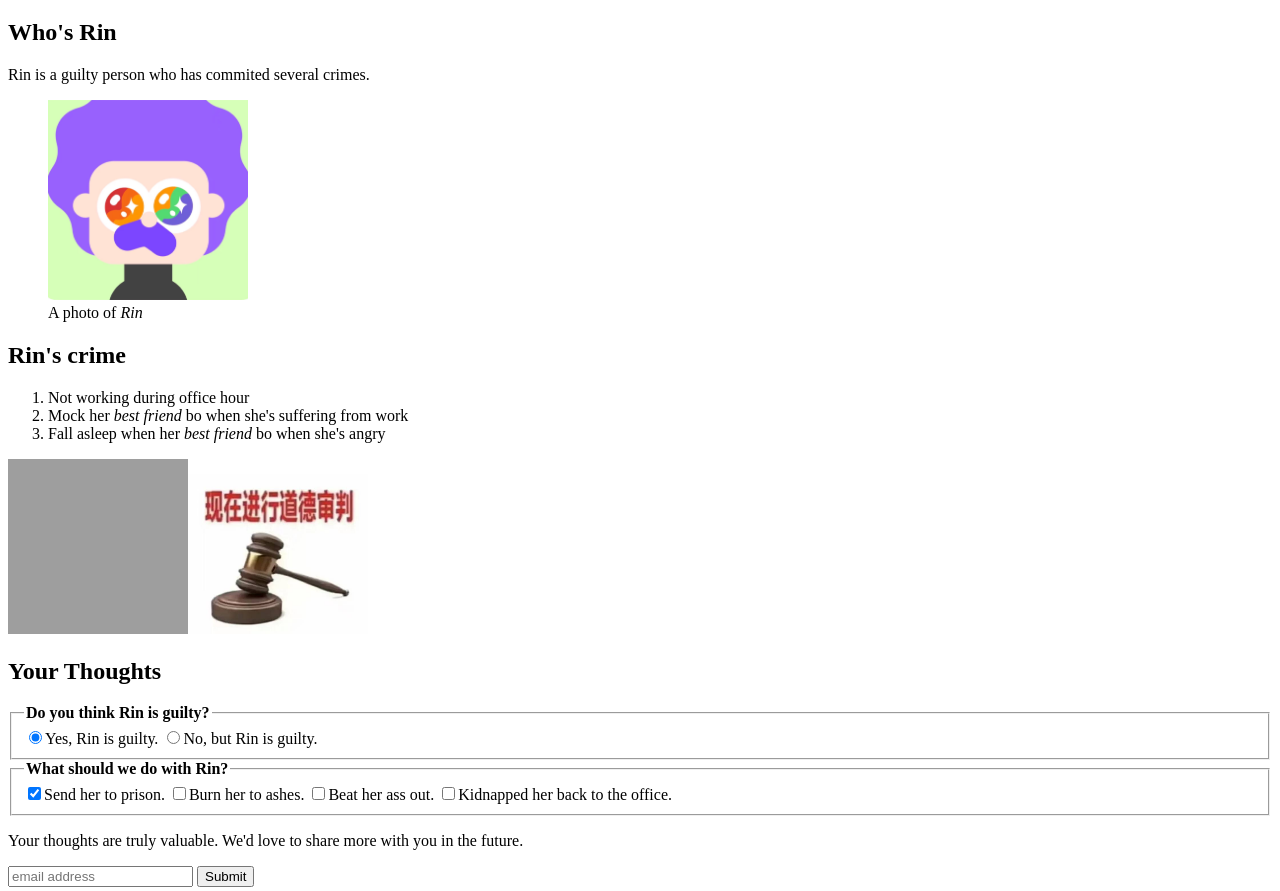
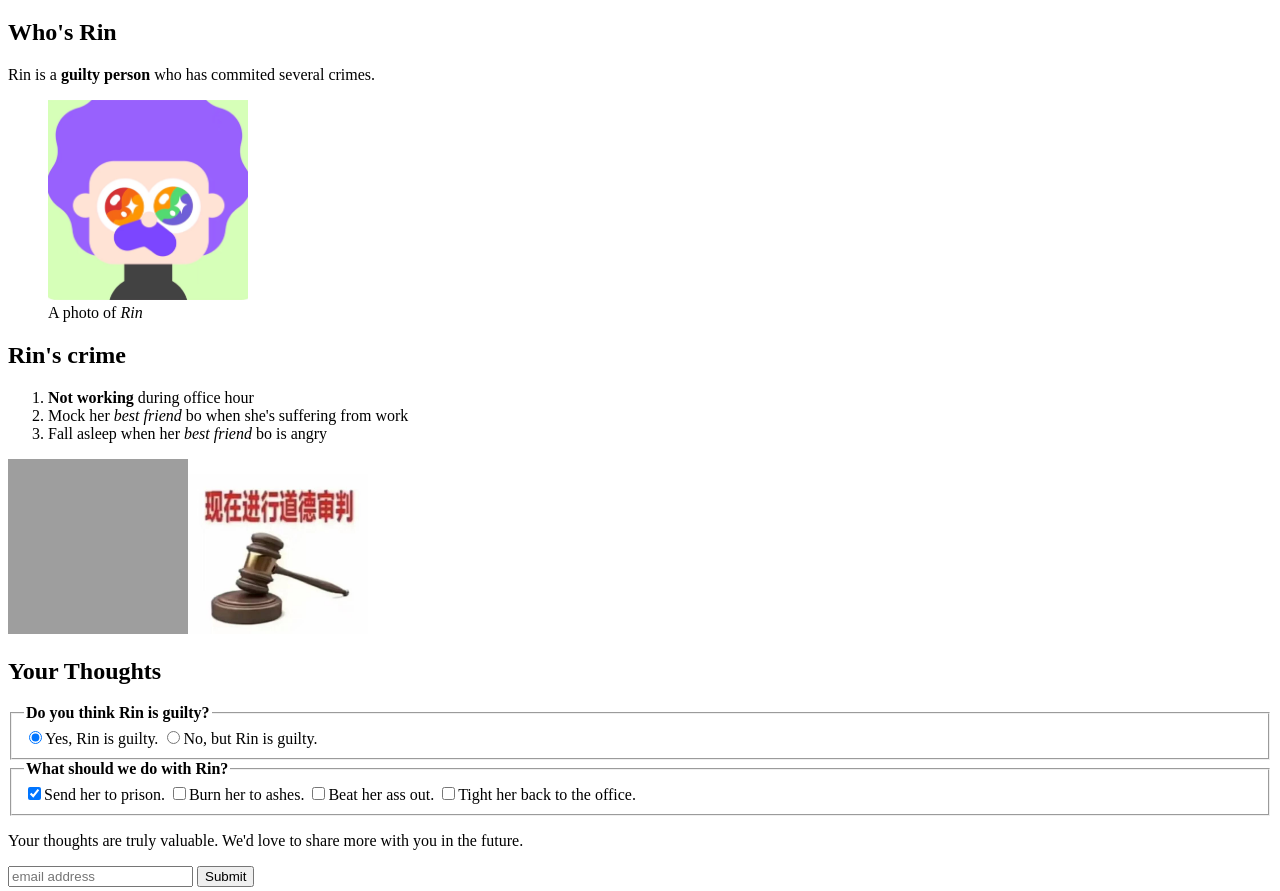
Before and after one commit to ablesama/Bo-baby-phase, a plain HTML site: page index.html in a window 1280 px wide. Shown: the part 61-952 px from the top of the page. Drawn offline with Linux system fonts and the light colour scheme; grey boxes are pictures that could not be loaded.

Commit message:
Update index.html

```diff
--- a/index.html
+++ b/index.html
@@ -10,7 +10,7 @@
         <h1>CANCEL RIN</h1>
         <section>
             <h2>Who's Rin</h2>
-            <p>Rin is a guilty person who has commited several crimes.</p>
+            <p>Rin is a <strong>guilty person</strong> who has commited several crimes.</p>
             <figure>
                 <img src="Rin.jpg" alt="犯人照片" width="200" height="200">
                 <figcaption>A photo of <em>Rin</em></figcaption>
@@ -19,9 +19,9 @@
         <section>
             <h2>Rin's crime</h2>
             <ol>
-                <li>Not working during office hour</li>
+                <li><strong>Not working</strong> during office hour</li>
                 <li>Mock her <em>best friend</em> bo when she's suffering from work</li>
-                <li>Fall asleep when her <em>best friend</em> bo when she's angry</li>
+                <li>Fall asleep when her <em>best friend</em> bo is angry</li>
             </ol>
             <img src="https://images2.gamme.com.tw/news2/2012/42/06/p5_ao52Xl6SW.jpg" width="180" height="175"><img src="meme1.jpeg" width="180" height="160" >
         </section>
@@ -37,7 +37,7 @@
                 <input type="checkbox" name="solution" value="prison" id="prison" checked><label for="prison">Send her to prison.</label>
                 <input type="checkbox" name="solution" value="burn" id="burn"><label for="burn">Burn her to ashes.</label>
                 <input type="checkbox" name="solution" value="beat" id="beat"><label for="beat">Beat her ass out.</label>
-                <input type="checkbox" name="solution" value="office" id="office"><label for="office">Kidnapped her back to the office.</label>
+                <input type="checkbox" name="solution" value="office" id="office"><label for="office">Tight her back to the office.</label>
             </fieldset>
             <section>
                 <p>Your thoughts are truly valuable. We'd love to share more with you in the future.</p>
```
